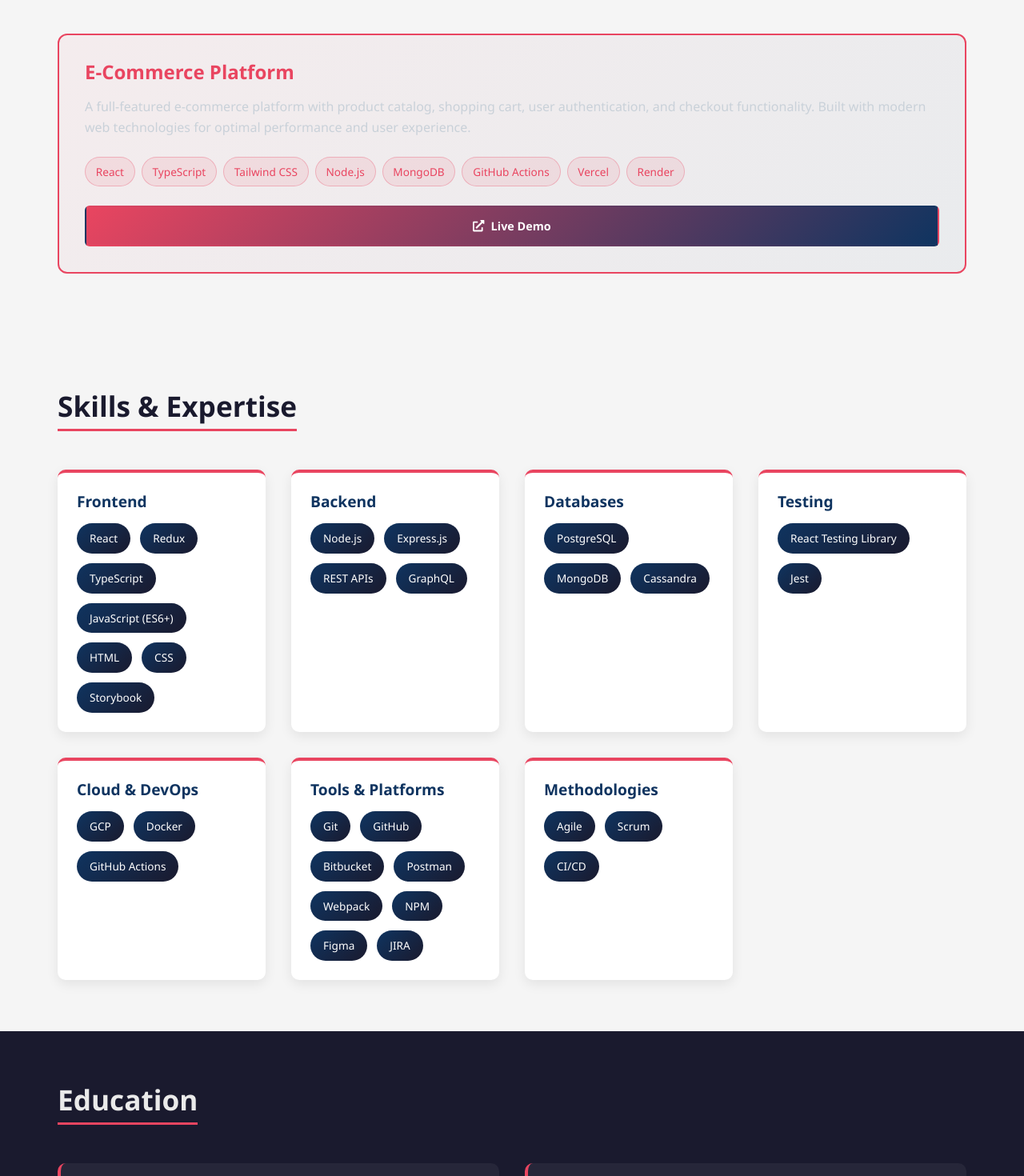
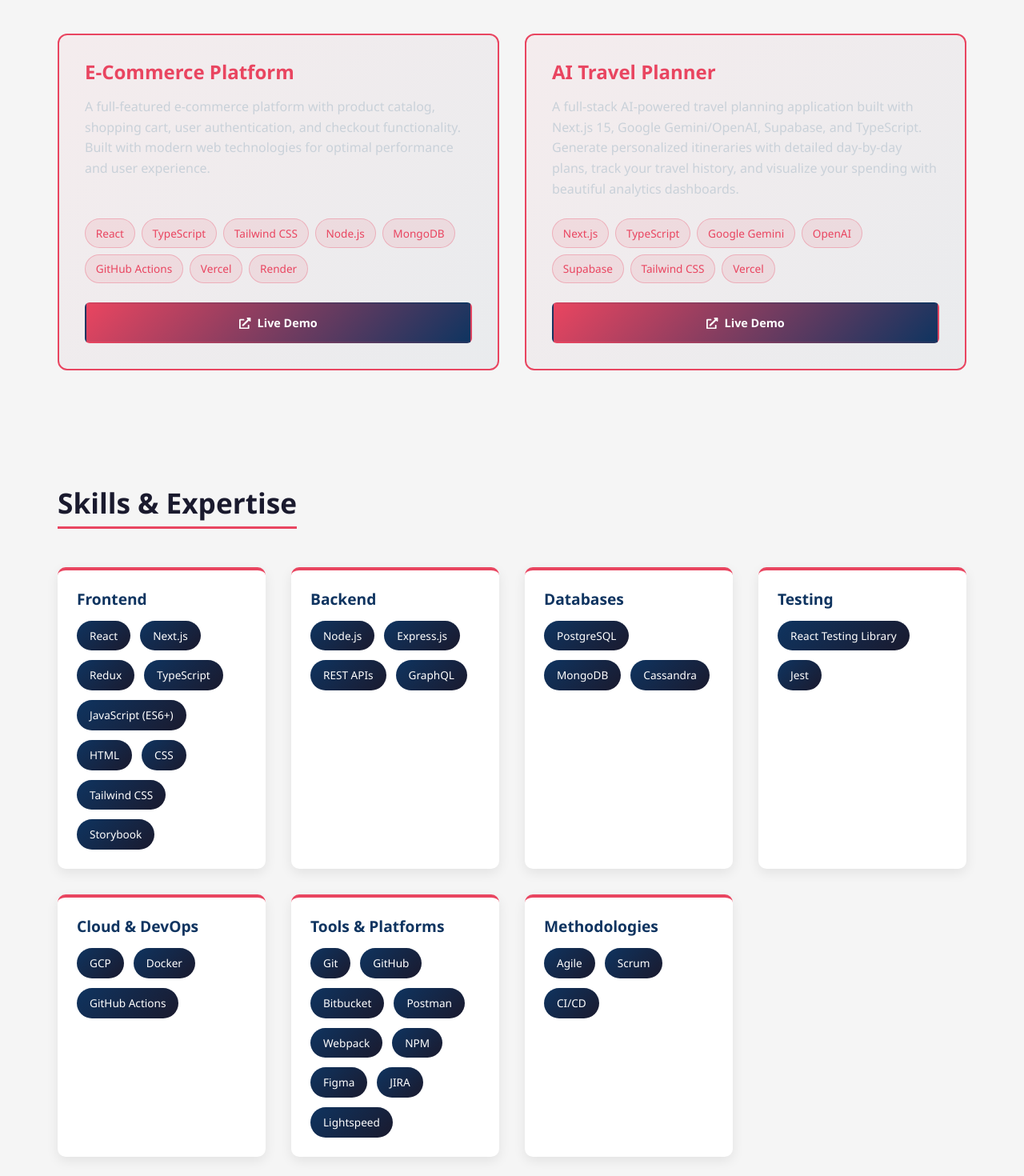
Before and after one commit to harjotsingh3878/harjot-portfolio, a Next.js app: page / in a window 1280 px wide. Shown: the part 5320-6790 px from the top of the page at 80% size. Built offline with nearby package versions, Linux system fonts and the light colour scheme.

Commit message:
Add AI Travel Planner project and update skills (Next.js, Tailwind CSS, Lightspeed)

```diff
--- a/src/data.ts
+++ b/src/data.ts
@@ -125,15 +125,23 @@
       demoUrl: "https://ecommerce-platform-nine-sigma.vercel.app/products",
       technologies: ["React", "TypeScript", "Tailwind CSS", "Node.js", "MongoDB", "GitHub Actions", "Vercel", "Render"],
       featured: true
+    },
+    {
+      id: 2,
+      title: "AI Travel Planner",
+      description: "A full-stack AI-powered travel planning application built with Next.js 15, Google Gemini/OpenAI, Supabase, and TypeScript. Generate personalized itineraries with detailed day-by-day plans, track your travel history, and visualize your spending with beautiful analytics dashboards.",
+      demoUrl: "https://ai-travel-planner-chi-seven.vercel.app",
+      technologies: ["Next.js", "TypeScript", "Google Gemini", "OpenAI", "Supabase", "Tailwind CSS", "Vercel"],
+      featured: true
     }
   ],
   skills: {
-    frontend: ["React", "Redux", "TypeScript", "JavaScript (ES6+)", "HTML", "CSS", "Storybook"],
+    frontend: ["React", "Next.js", "Redux", "TypeScript", "JavaScript (ES6+)", "HTML", "CSS", "Tailwind CSS", "Storybook"],
     backend: ["Node.js", "Express.js", "REST APIs", "GraphQL"],
     databases: ["PostgreSQL", "MongoDB", "Cassandra"],
     testing: ["React Testing Library", "Jest"],
     cloudDevOps: ["GCP", "Docker", "GitHub Actions"],
-    tools: ["Git", "GitHub", "Bitbucket", "Postman", "Webpack", "NPM", "Figma", "JIRA"],
+    tools: ["Git", "GitHub", "Bitbucket", "Postman", "Webpack", "NPM", "Figma", "JIRA", "Lightspeed"],
     methodologies: ["Agile", "Scrum", "CI/CD"]
   },
   education: [
```
